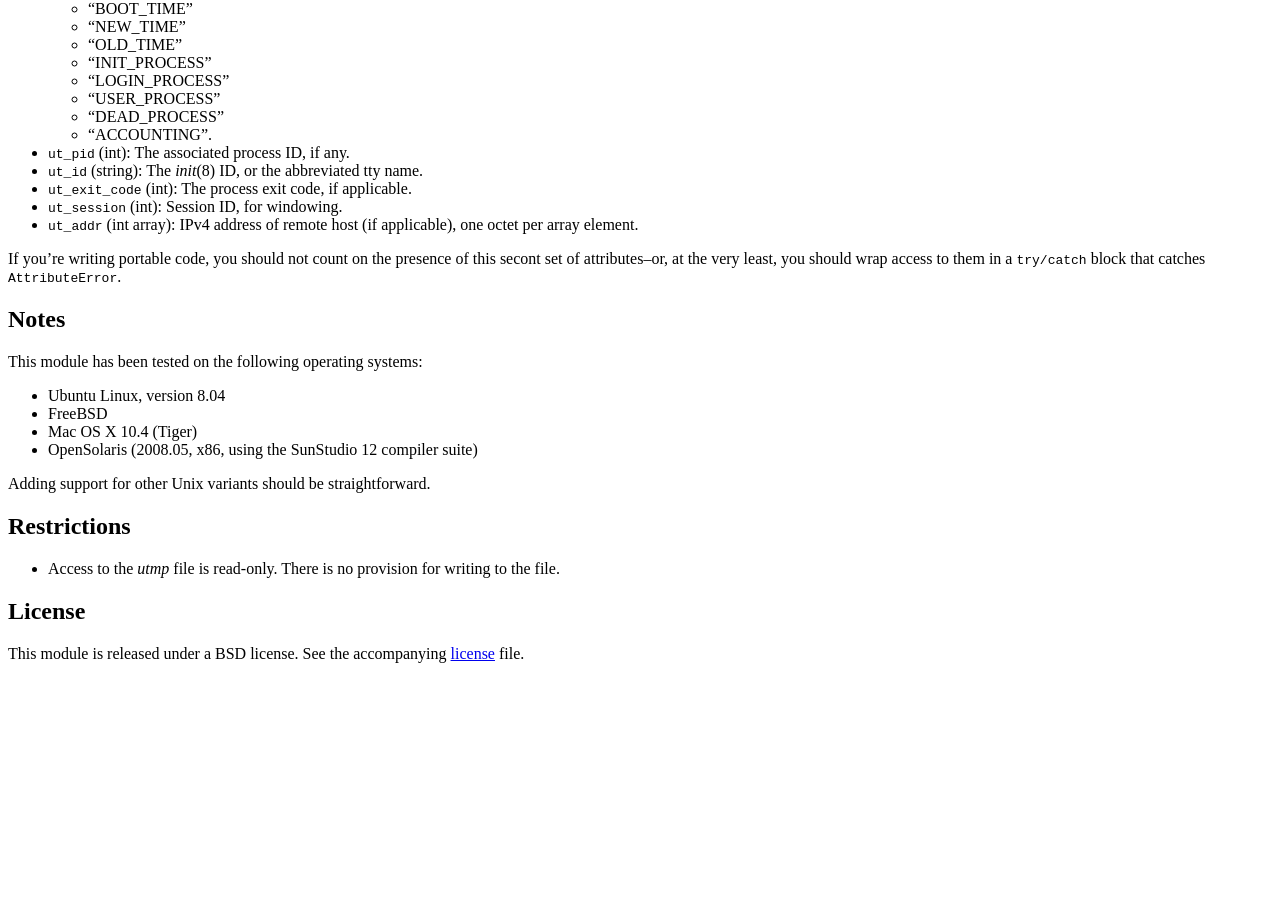
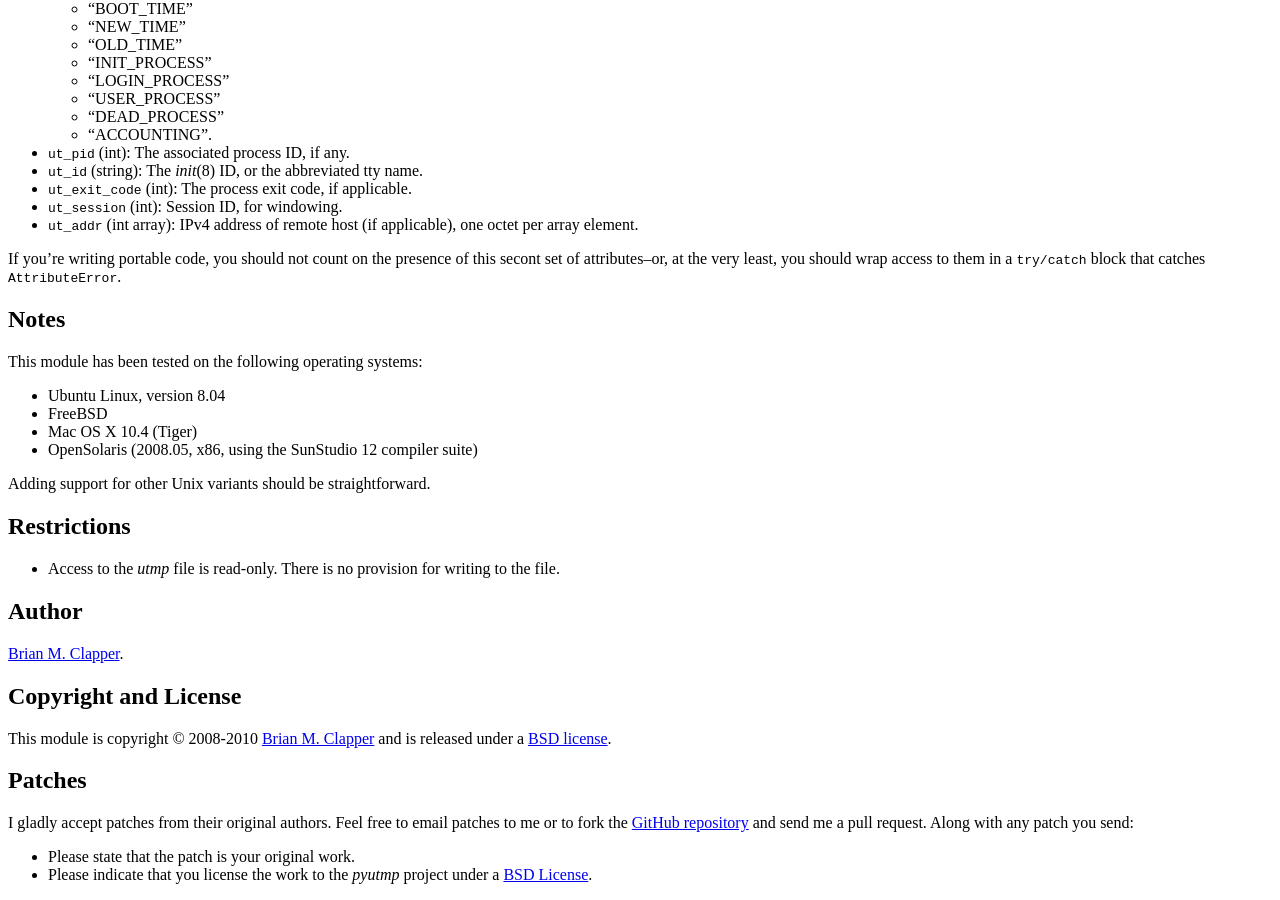
Before and after one commit to bmc/pyutmp, a Jekyll site: the page built from index.md, in a window 1280 px wide and 900 px high, scrolled down 1257 px. Built offline with Jekyll 4.4.1, drawn with Linux system fonts in a browser that asks for light colours; before the commit the page ends 1936 px from its top, so only the background shows below that; some of the changed text lies outside the part shown.

Commit message:
Added patches section

```diff
--- a/index.md
+++ b/index.md
@@ -28,14 +28,11 @@ must build *pyutmp* from source code, as described below.
 
 First, obtain the source code. You can download the source (as a zip or
 tarball) from <http://github.com/bmc/pyutmp/downloads>, or you can make a
-local read-only clone of the [Git repository][] using one of the following
-commands:
+local read-only clone of the [GitHub repository][] using one of the
+following commands:
 
     $ git clone git://github.com/bmc/pyutmp.git
     $ git clone http://github.com/bmc/pyutmp.git
-
-[Git repository]: http://github.com/bmc/pyutmp
-[Cython]: http://www.cython.org/
 
 Once you have a local `pyutmp` source directory, change your working directory
 to the source directory, and type:
@@ -126,9 +123,26 @@ Adding support for other Unix variants should be straightforward.
 - Access to the *utmp* file is read-only. There is no provision for writing
   to the file.
 
-## License
+## Author
 
-This module is released under a BSD license. See the accompanying
-[license][] file.
+[Brian M. Clapper][].
 
-[license]: license.html
+## Copyright and License
+
+This module is copyright &copy; 2008-2010 [Brian M. Clapper][] and is
+released under a [BSD license][].
+
+## Patches
+
+I gladly accept patches from their original authors. Feel free to email
+patches to me or to fork the [GitHub repository][] and send me a pull
+request. Along with any patch you send:
+
+* Please state that the patch is your original work.
+* Please indicate that you license the work to the *pyutmp* project
+  under a [BSD License][].
+
+[BSD license]: license.html
+[Brian M. Clapper]: mailto:bmc@clapper.org
+[GitHub repository]: http://github.com/bmc/pyutmp
+[Cython]: http://www.cython.org/
```
